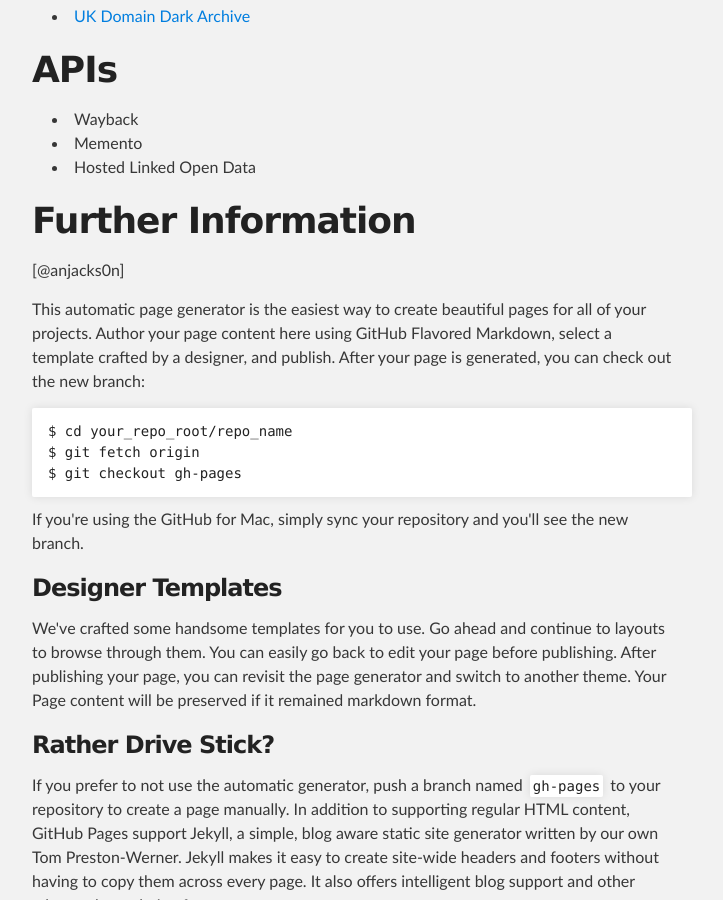
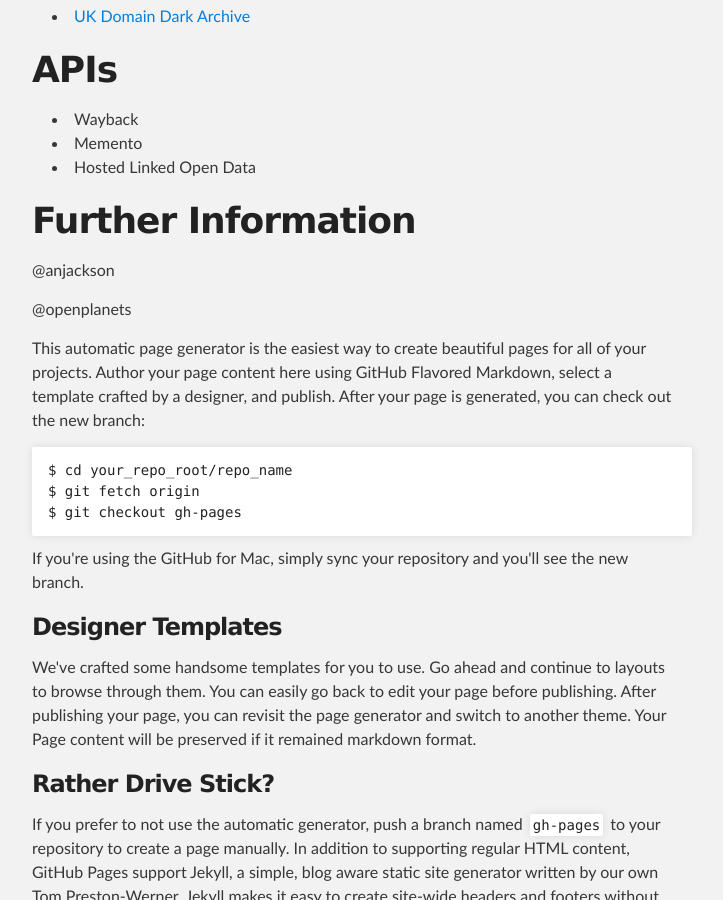
Before and after one commit to ukwa/opendata, a Jekyll site: the page built from index.md, in a window 1280 px wide and 900 px high, scrolled down 429 px. Shown: the whole window, without its empty margins (288-1011 px from the left). Built offline with Jekyll 4.4.1, drawn with Linux system fonts in a browser that asks for light colours.

Commit message:
Added corrected usernames.

```diff
--- a/index.md
+++ b/index.md
@@ -21,7 +21,9 @@
 Further Information
 ===================
 
-[@anjacks0n]
+@anjackson
+
+@openplanets
 
 <p>This automatic page generator is the easiest way to create beautiful pages for all of your projects. Author your page content here using GitHub Flavored Markdown, select a template crafted by a designer, and publish. After your page is generated, you can check out the new branch:</p>
 
```
